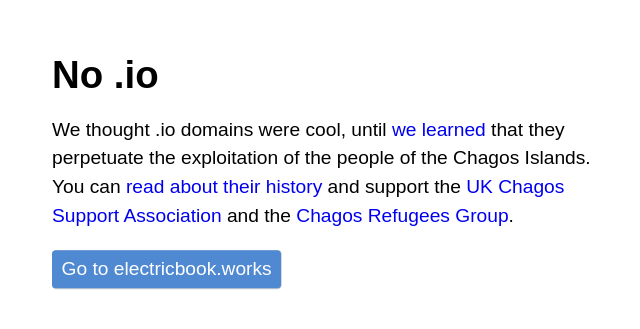
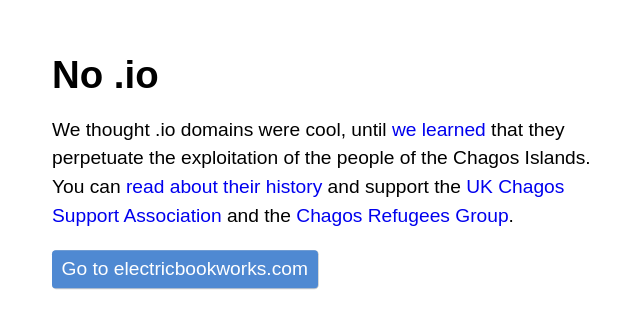
Before and after one commit to electricbookworks/electricbookio, a plain HTML site: page index.html in a window 1280 px wide. Shown: the part 225-554 px from the top of the page, without its empty margins (300-940 px from the left). Drawn offline with Linux system fonts and the light colour scheme.

Commit message:
Update link

```diff
--- a/index.html
+++ b/index.html
@@ -41,7 +41,7 @@
             </p>
 
             <p>
-                <a class="button" href="http://electricbook.works">Go to electricbook.works</a>
+                <a class="button" href="http://electricbookworks.com">Go to electricbookworks.com</a>
             </p>
         </div>
     </body>
```
